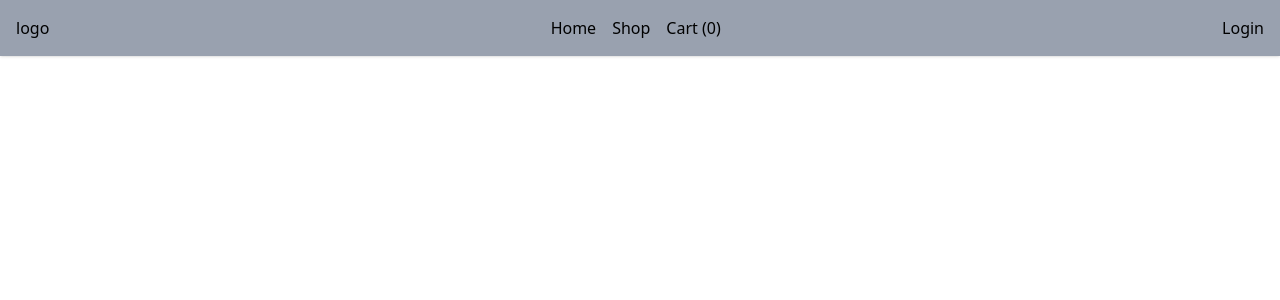
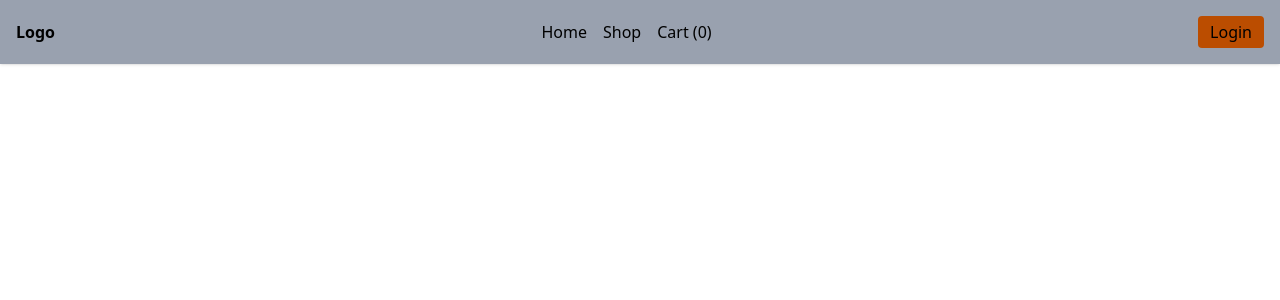
Before and after one commit to zahrabateninia/Shopping-Cart, a React (Vite) app: page / in a window 1280 px wide. Shown: the top 300 px of the page. Built offline with nearby package versions, Linux system fonts and the light colour scheme.

Commit message:
Display logout if the user is logged in and login if not loggedin in the navbar

```diff
--- a/src/components/Navbar.jsx
+++ b/src/components/Navbar.jsx
@@ -1,11 +1,19 @@
-import { Link } from 'react-router-dom'
-import { useSelector } from 'react-redux'
-import { selectCartTotalQuantity } from '@/features/cart/cartSlice'
-import React from 'react'
-
+import { Link, useNavigate } from "react-router-dom"
+import { useSelector, useDispatch } from "react-redux"
+import { selectCartTotalQuantity } from "@/features/cart/cartSlice"
+import { logout } from "@/features/auth/authSlice"
+import React from "react"
 
 const Navbar = () => {
   const totalItems = useSelector(selectCartTotalQuantity)
+  const { isLoggedIn, user } = useSelector((state) => state.auth)
+  const dispatch = useDispatch()
+  const navigate = useNavigate()
+
+  const handleLogout = () => {
+    dispatch(logout())
+    navigate("/") // redirect to home after logout
+  }
 
   return (
     <nav
@@ -15,13 +23,29 @@ const Navbar = () => {
         p-4 bg-gray-400 text-black shadow
       "
     >
-      <h1>logo</h1>
+      <h1 className="font-bold">Logo</h1>
+
       <div className="flex gap-4">
         <Link to="/">Home</Link>
         <Link to="/shop">Shop</Link>
         <Link to="/cart">Cart ({totalItems})</Link>
       </div>
-      <Link to="/login">Login</Link>
+
+      {isLoggedIn ? (
+        <button
+          onClick={handleLogout}
+          className="px-3 py-1 rounded bg-blue-500 text-white hover:bg-indigo-700"
+        >
+          Logout {user?.username && `(${user.username})`}
+        </button>
+      ) : (
+        <Link
+          to="/login"
+          className="px-3 py-1 rounded bg-amber-700 text-black hover:bg-indigo-700"
+        >
+          Login
+        </Link>
+      )}
     </nav>
   )
 }
```
